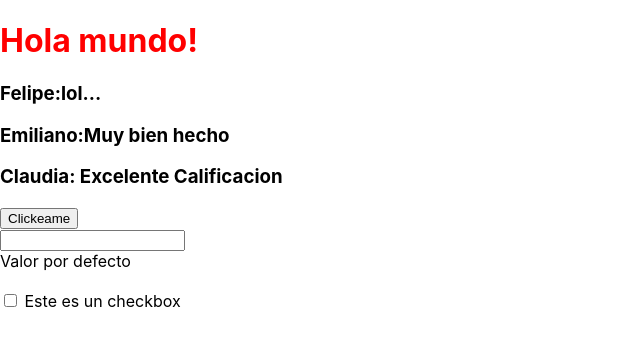
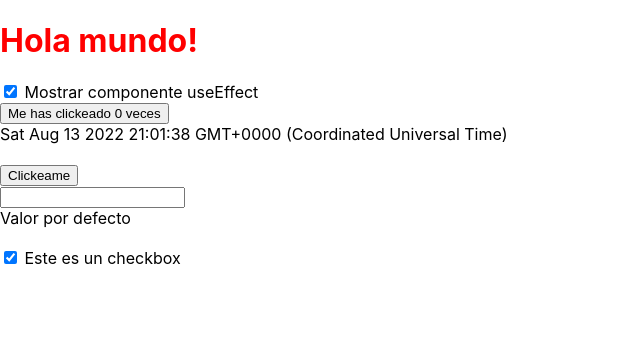
Before and after one commit to eminvrz/curso-React17-ASP.NET5, a React (Create React App) app: page / in a window 1280 px wide. Shown: the top 346 px of the page, without its empty margins (0-640 px from the left). Built offline with nearby package versions, Linux system fonts and the light colour scheme.

Commit message:
Ejemplos de UseEffect

```diff
--- a/src/App.tsx
+++ b/src/App.tsx
@@ -1,6 +1,7 @@
-import { useState } from 'react'
+import { useState, useEffect } from 'react'
 import './App.css'
-import ContenidoDinamico from './componentes/ContenidoDinamico'
+// import ContenidoDinamico from './componentes/ContenidoDinamico'
+import EjemploUseEffect from './componentes/EjemploUseEffect'
 import FormularioTexto from './componentes/FormularioTexto'
 import MostrarTexto from './componentes/MostrarTexto'
 
@@ -13,7 +14,7 @@ function App() {
 
   const [texto, setTexto] = useState('Valor por defecto');
 
-  const [checked, setChecked] = useState(false);
+  const [checked, setChecked] = useState(true);
 
   const manejarKeyUp = (textoInput: string) => {
     console.log(textoInput)
@@ -29,17 +30,26 @@ function App() {
 
     // const parteInferior = <div style={estilo }></div>
 
-    const calificaciones = [
-      {nombre: 'Felipe', calificacion: 75},
-      {nombre: 'Emiliano', calificacion: 90},
-      {nombre: 'Claudia', calificacion: 100 },
-    ]
+    // const calificaciones = [
+    //   {nombre: 'Felipe', calificacion: 75},
+    //   {nombre: 'Emiliano', calificacion: 90},
+    //   {nombre: 'Claudia', calificacion: 100 },
+    // ]
 
   return(
     <div>
       <h1 className='rojo'>Hola mundo!</h1>
 
-        {calificaciones.map(cal => <ContenidoDinamico key={cal.nombre} {...cal}  />)}
+      <div>
+        <input type="checkbox"
+        onChange={(e) => setChecked(e.currentTarget.checked)}
+        checked= {checked} /> Mostrar componente useEffect
+      </div>
+
+        {checked ?  <EjemploUseEffect /> : null }
+
+          <br />
+        {/* {calificaciones.map(cal => <ContenidoDinamico key={cal.nombre} {...cal}  />)} */}
 
       {/* <ProyectarContenido2
           parteSuperior={<span>Este es un mensaje del componente padre </span>}
--- /dev/null
+++ b/src/componentes/EjemploUseEffect.tsx
@@ -0,0 +1,54 @@
+import { useEffect, useState } from 'react'
+
+function EjemploUseEffect() {
+
+    //* ReactHook UseState
+    const [clicks, setClicks] = useState(0)
+    const [fecha, setFecha] = useState(new Date())
+
+    //* ReactHook UseEffecthh
+
+    useEffect(() => {
+        console.log('useEffect del click');
+        document.title = `${clicks} veces`
+
+
+        // cada vez que se renderize o se actualize se ejecutara este return
+        return () => {
+            // Se ejecuta al destruir el componente
+
+            console.log('el componente se va a destruir')
+        }
+       // Estado de dependencia
+       // este UseEffect se va a ejecutar solamente si la variable clicks a cambiado
+    }, [clicks])
+
+    // una vez por segunda se ejecutan los 2 useEffect
+    useEffect(() => {
+        console.log('useEffect del Interval');
+        const intervalId = setInterval(() => {
+            setFecha(new Date())
+        }, 1000)
+
+        return () => clearInterval(intervalId);
+    })
+
+    //* Este effect se ejecutara una sola vez, esto se debe por su estado de dependencia [] vacio
+    useEffect(() => {
+        console.log('voy a ejecutarme una sola vez')
+    }, [])
+
+
+    return (
+        <>
+            <button onClick={() => setClicks( clicks + 1 )}>
+                Me has clickeado {clicks} veces</button>
+
+                <div>
+                    {fecha.toString()}
+                </div>
+        </>
+    );
+}
+
+export default EjemploUseEffect;
--- /dev/null
+++ b/src/componentes/ValorContext.tsx
@@ -0,0 +1,5 @@
+import React from "react"
+
+const ValorContext = React.createContext('valor por defecto');
+
+export default ValorContext;
```
